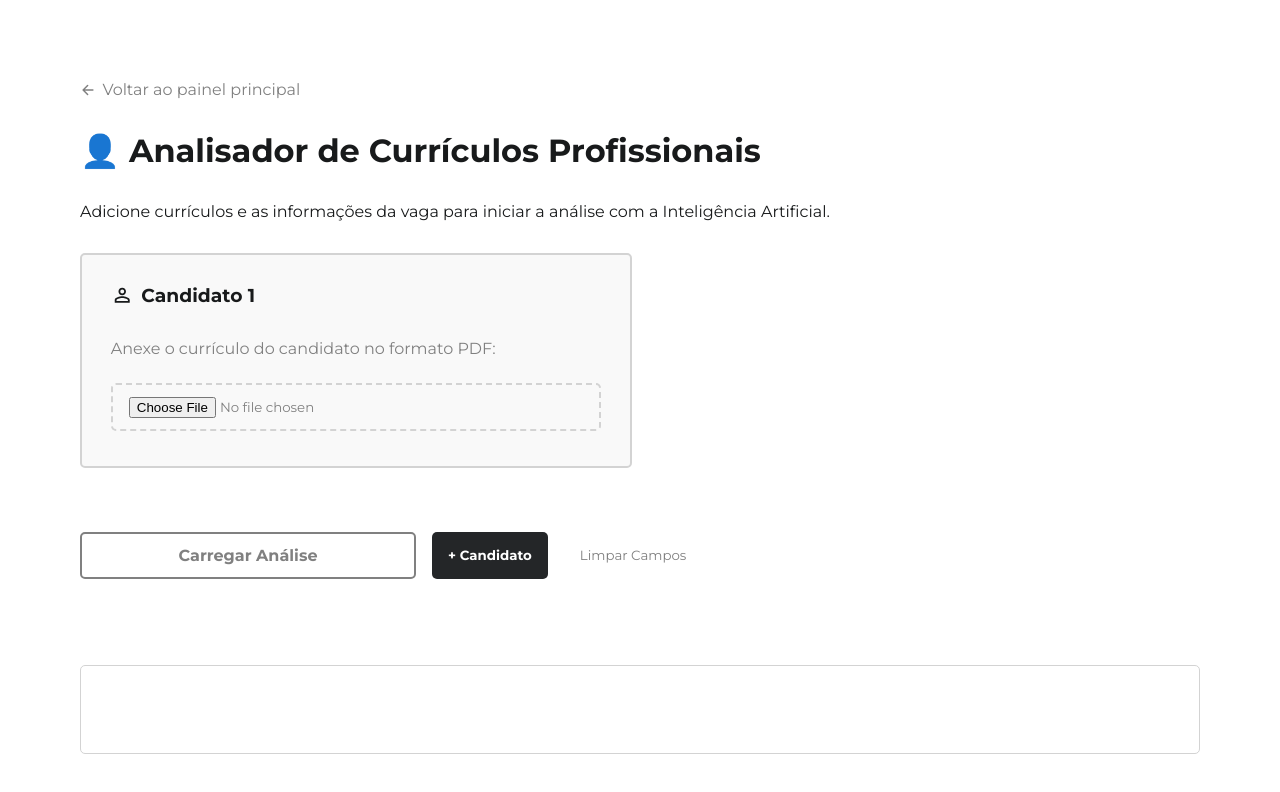
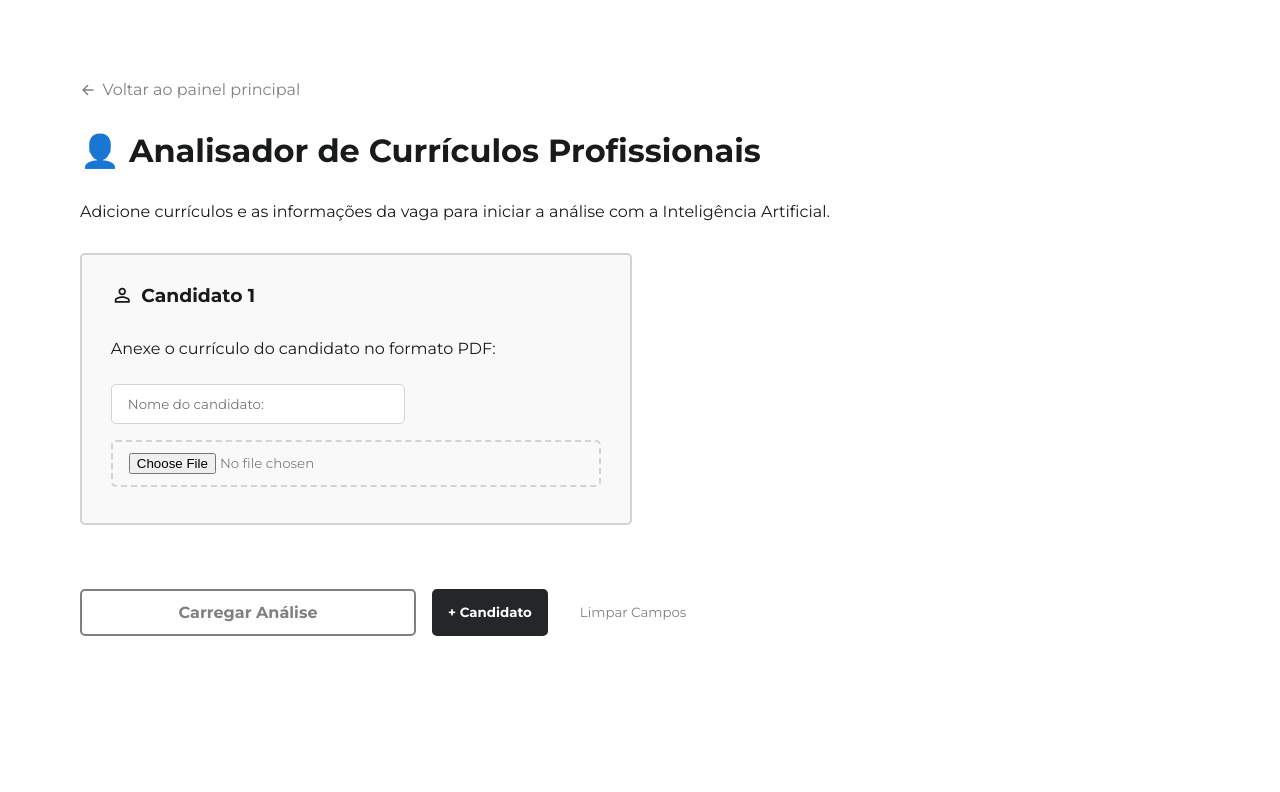
Before and after one commit to AntonyHaro/talent-engine, a React (Vite) app: page /cv-analyzer in a window 1280 px wide. Shown: the top 792 px of the page. Built offline with nearby package versions, Linux system fonts and the light colour scheme.

Commit message:
melhorias na feature cv-analyzer

```diff
--- a/src/pages/cv-analyzer/CvAnalyzer.jsx
+++ b/src/pages/cv-analyzer/CvAnalyzer.jsx
@@ -18,10 +18,8 @@ export default function CvAnalyzer() {
     const fileInputRefs = useRef([]);
 
     const resetAnalysis = () => {
-        setCvFiles([]);
+        setCvFiles([null]);
         setJob("");
-        setAnalysis("");
-        setError(null);
         fileInputRefs.current.forEach((ref) => {
             if (ref) ref.value = "";
         });
@@ -35,10 +33,6 @@ export default function CvAnalyzer() {
         const newFiles = [...cvFiles];
         newFiles[index] = { file: event.target.files[0] };
         setCvFiles(newFiles);
-    };
-
-    const handleJobChange = (event) => {
-        setJob(event.target.value);
     };
 
     const handleAnalysis = async () => {
@@ -97,19 +91,19 @@ export default function CvAnalyzer() {
             </p>
             <div className={styles.cvForms}>
                 {cvFiles.map((cv, index) => (
-                    <div
-                        key={index}
-                        className={`${styles.cvForm} ${
-                            cvFiles.length === 1 ? styles.unique : ""
-                        }`}
-                    >
+                    <div key={index} className={styles.cvForm}>
                         <h3>
                             <MdOutlinePersonOutline /> Candidato {index + 1}
                         </h3>
+                        <p>Anexe o currículo do candidato no formato PDF:</p>
+                        <div className={styles.inputContainer}>
                             <div className={styles.input}>
-                            <p>
-                                Anexe o currículo do candidato no formato PDF:
-                            </p>
+                                <input
+                                    type="text"
+                                    placeholder="Nome do candidato:"
+                                />
+                            </div>
+                            <div className={styles.input}>
                                 <input
                                     type="file"
                                     name={`file-input-${index}`}
@@ -121,6 +115,7 @@ export default function CvAnalyzer() {
                                         (fileInputRefs.current[index] = el)
                                     }
                                 />
+                            </div>
                         </div>
                     </div>
                 ))}
@@ -147,7 +142,7 @@ export default function CvAnalyzer() {
 
             {error && <p className={styles.error}>Erro: {error}</p>}
 
-            <MarkdownComponent>{analysis}</MarkdownComponent>
+            {analysis && <MarkdownComponent>{analysis}</MarkdownComponent>}
         </main>
     );
 }
--- a/src/pages/cv-analyzer/CvAnalyzer.module.css
+++ b/src/pages/cv-analyzer/CvAnalyzer.module.css
@@ -16,11 +16,6 @@
     transition: 0.2s ease-out;
 }
 
-.unique {
-    /* max-width: 50%; */
-    width: 100%;
-}
-
 .cvForm:hover {
     border-color: hsl(0, 0%, 70%);
 }
@@ -37,46 +32,36 @@
 }
 
 .inputContainer {
+    margin-top: 2%;
     display: grid;
-    gap: 0.65rem;
-}
-
-.multiColumn {
-    margin: 1.1rem 0;
-    width: 100%;
-    display: flex;
-    gap: 2rem;
-    flex-wrap: wrap;
+    gap: 1rem;
 }
 
 .input {
     flex: 1;
     display: grid;
-    gap: 0.7rem;
-    /* font-size: 1.5em; */
+    gap: 1rem;
     color: gray;
     transition: 0.2s ease-out;
 
     p {
         margin-bottom: 0.9rem;
     }
+
+    input[type="text"] {
+        width: 60%;
+    }
 }
 
 .input:hover {
     color: var(--primary-color);
 
-    input,
-    textarea {
+    input {
         border-color: gray;
-    }
-
-    input {
-        cursor: pointer;
     }
 }
 
-.input input,
-.input textarea {
+.input input {
     width: 100%;
     padding: 0.7rem 1rem;
     border: 1px solid lightgray;
@@ -85,14 +70,14 @@
     transition: 0.2s ease-out;
 }
 
-.input input {
+.input input[type="file"] {
     border-style: dashed;
     border-width: 2px;
     margin-bottom: 0.4rem;
+    cursor: pointer;
 }
 
-.input input:focus,
-.input textarea:focus {
+.input input:focus {
     border-color: gray;
 }
 
--- a/src/pages/home/Home.jsx
+++ b/src/pages/home/Home.jsx
@@ -42,7 +42,7 @@ export default function Home() {
 
     const features = [
         {
-            name: "Buscador de Exploração de Vagas e Mercado",
+            name: "Explorador de Vagas e Mercado",
             description:
                 "Encontre Exploração de Vagas e Mercado ideais com filtros como localização, área e palavras-chave, acessando múltiplas plataformas para resultados personalizados e relevantes.",
             icon: "💼",
@@ -66,7 +66,7 @@ export default function Home() {
             category: "Personalização de Perfil Profissional",
         },
         {
-            name: "Gerador de Perfil Ideal para Exploração de Vagas e Mercado",
+            name: "Gerador de Perfil Ideal para Vagas e Mercado",
             description:
                 "Crie perfis otimizados para se destacar em Exploração de Vagas e Mercado específicas, com recomendações personalizadas de habilidades e competências.",
             icon: "😎",
--- a/src/pages/home/Home.module.css
+++ b/src/pages/home/Home.module.css
@@ -1,3 +1,7 @@
+.home {
+    padding: 0 1rem;
+}
+
 .title {
     color: var(--primary-color);
 }
@@ -46,7 +50,7 @@
 
 .feature {
     text-decoration: none;
-    padding: 1.6rem;
+    padding: 2rem;
     border: 1px solid lightgray;
     border-radius: 5px;
     display: flex;
--- a/src/pages/job-comparator/JobComparator.jsx
+++ b/src/pages/job-comparator/JobComparator.jsx
@@ -168,7 +168,8 @@ export default function JobComparator() {
                 </button>
             </div>
 
-            <MarkdownComponent>{comparison}</MarkdownComponent>
+            {error && <p className={styles.error}>Erro: {error}</p>}
+            {comparison && <MarkdownComponent>{comparison}</MarkdownComponent>}
         </main>
     );
 }
```
Lines whose indentation alone changed are shown as unchanged.
